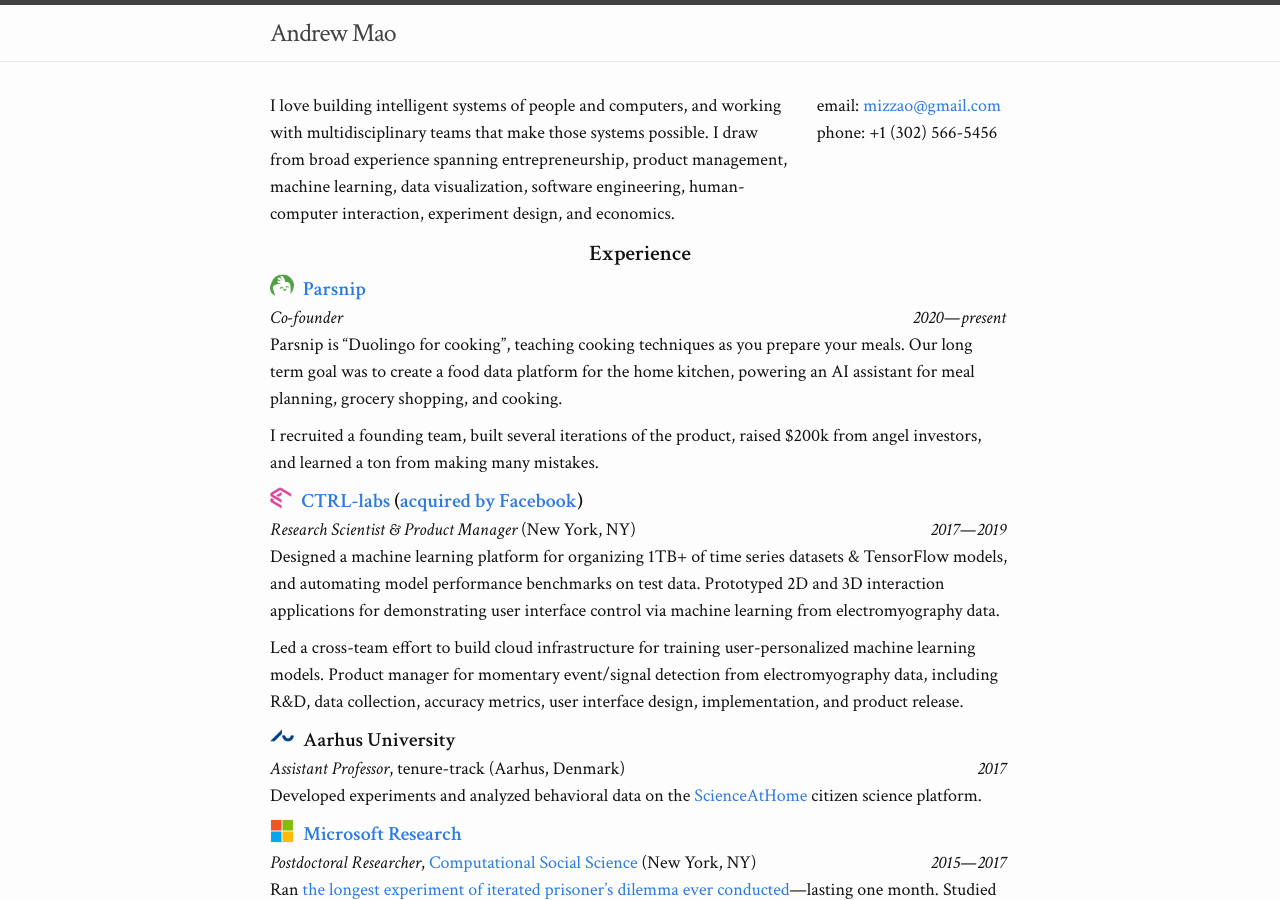
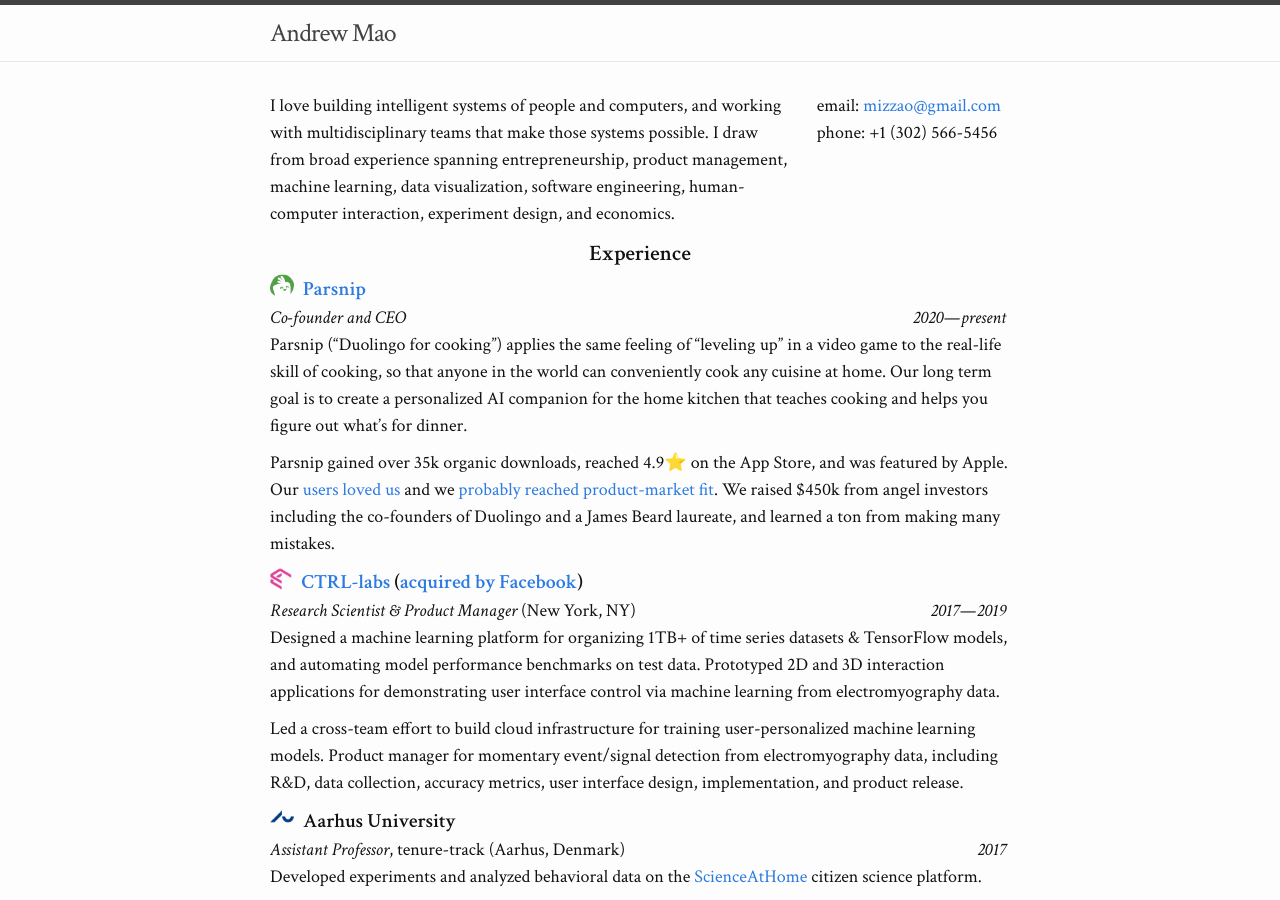
Before and after one commit to mizzao/andrewmao.net, a Jekyll site: the page built from resume.md, in a window 1280 px wide and 900 px high. Built offline with Jekyll 4.4.1, drawn with Linux system fonts in a browser that asks for light colours.

Commit message:
update Parsnip experience

```diff
--- a/resume.md
+++ b/resume.md
@@ -19,17 +19,23 @@ design, and economics.
 
 ### ![Parsnip][parsnip-icon] [Parsnip]
 *2020—present*{: .right}
-*Co-founder*\\
-Parsnip is "Duolingo for cooking", teaching cooking techniques as you prepare
-your meals. Our long term goal was to create a food data platform for the home
-kitchen, powering an AI assistant for meal planning, grocery shopping, and
-cooking.
+*Co-founder and CEO*\\
+Parsnip ("Duolingo for cooking") applies the same feeling of "leveling up" in a
+video game to the real-life skill of cooking, so that anyone in the world can
+conveniently cook any cuisine at home. Our long term goal is to create a
+personalized AI companion for the home kitchen that teaches cooking and helps
+you figure out what's for dinner.
 
-I recruited a founding team, built several iterations of the product, raised
-$200k from angel investors, and learned a ton from making many mistakes.
+Parsnip gained over 35k organic downloads, reached 4.9⭐ on the App Store, and
+was featured by Apple. Our [users loved us][user-love] and we [probably reached
+product-market fit][pmf].  We raised $450k from angel investors including the
+co-founders of Duolingo and a James Beard laureate, and learned a ton from
+making many mistakes.
 
 [parsnip-icon]: /assets/icon-parsnip.png
 [Parsnip]: https://parsnip.ai
+[user-love]: https://www.notion.so/Product-Love-for-Parsnip-40c9f1c07ba2488cbb75cac2e804e909
+[pmf]: https://parsnip.substack.com/p/product-market-fit
 
 ### ![CTRL-labs][ctrl-icon] [CTRL-labs] ([acquired by Facebook][ctrl-fb])
 *2017—2019*{: .right}
```
Also changed, not shown: index.md (+4 -5 lines), portfolio.md (+12 -5 lines), assets/parsnip.png (added).
